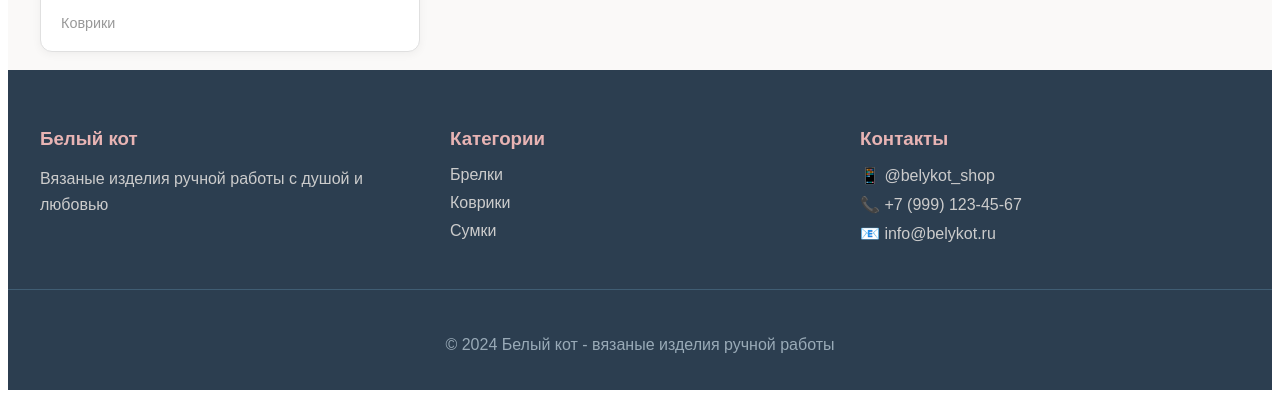
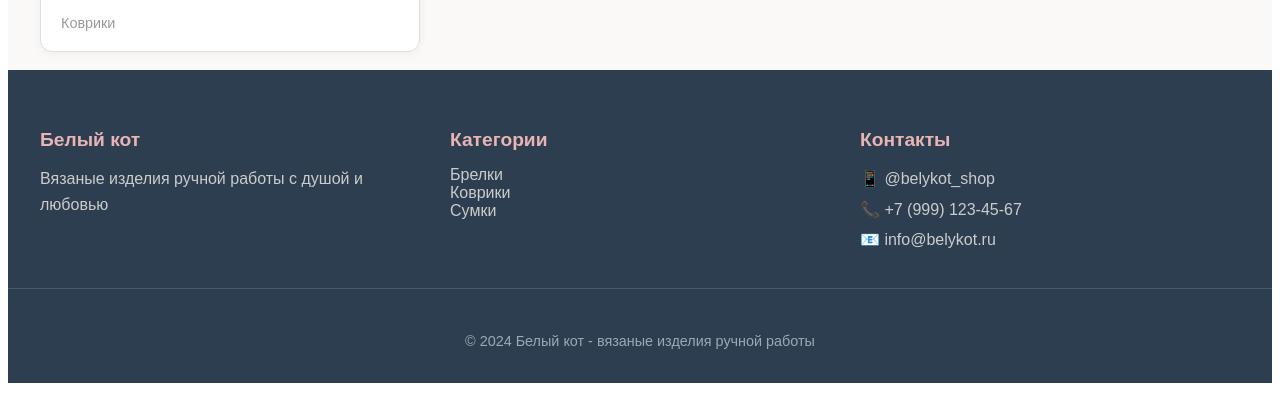
Before and after one commit to HoRonTy/White_cat_site, a React (Vite) app: page / in a window 1280 px wide. Shown: the part 1706-2101 px from the top of the page. Built offline with nearby package versions, Linux system fonts and the light colour scheme.

Commit message:
Update App.jsx

```diff
--- a/src/App.jsx
+++ b/src/App.jsx
@@ -1,13 +1,15 @@
-import React from 'react'
+import React, { useState } from 'react'
 import { Routes, Route, Link } from 'react-router-dom'
 import Home from './pages/Home'
 import AboutPage from './pages/AboutPage'
 import ContactsPage from './pages/ContactsPage'
 import ProductsPage from './pages/ProductsPage'
+import ProductPage from './pages/ProductPage'
 import Navigation from './components/Navigation'
-import ProductPage from './pages/ProductPage'
 
 function App() {
+  const [mobileMenuOpen, setMobileMenuOpen] = useState(false)
+
   return (
     <div style={{
       minHeight: '100vh',
@@ -29,7 +31,7 @@ function App() {
         }}>
           <Link to="/" style={{ textDecoration: 'none' }}>
             <h1 style={{
-              fontSize: '3.5rem',
+              fontSize: 'clamp(2rem, 8vw, 3.5rem)', // Адаптивный размер шрифта
               margin: 0,
               color: '#2c3e50',
               letterSpacing: '2px',
@@ -40,7 +42,7 @@ function App() {
             </h1>
           </Link>
           <p style={{
-            fontSize: '1.1rem',
+            fontSize: 'clamp(0.9rem, 4vw, 1.1rem)',
             color: '#e8b4b4',
             marginTop: '8px',
             fontStyle: 'italic'
@@ -48,69 +50,59 @@ function App() {
             уютные вязаные изделия с душой
           </p>
         </div>
-        <Navigation />
+
+        {/* Кнопка мобильного меню */}
+        <button
+          style={mobileMenuButtonStyle}
+          onClick={() => setMobileMenuOpen(!mobileMenuOpen)}
+        >
+          <div style={hamburgerLineStyle}></div>
+          <div style={hamburgerLineStyle}></div>
+          <div style={hamburgerLineStyle}></div>
+        </button>
+
+        {/* Навигация */}
+        <Navigation mobileMenuOpen={mobileMenuOpen} />
       </header>
 
       {/* Основной контент */}
-      <main style={{
-        maxWidth: '1200px',
-        margin: '0 auto',
-        padding: '0 20px'
-      }}>
+      <main style={mainStyle}>
         <Routes>
           <Route path="/" element={<Home />} />
           <Route path="/about" element={<AboutPage />} />
           <Route path="/contacts" element={<ContactsPage />} />
           <Route path="/:category" element={<ProductsPage />} />
-          <Route path="/product/:id" element={<ProductPage />} /> {/* Новый маршрут */}
+          <Route path="/product/:id" element={<ProductPage />} />
         </Routes>
       </main>
 
       {/* Подвал */}
-      <footer style={{
-        backgroundColor: '#2c3e50',
-        color: 'white',
-        padding: '40px 0 20px',
-        marginTop: '60px'
-      }}>
-        <div style={{
-          maxWidth: '1200px',
-          margin: '0 auto',
-          padding: '0 20px',
-          display: 'grid',
-          gridTemplateColumns: 'repeat(auto-fit, minmax(250px, 1fr))',
-          gap: '30px'
-        }}>
-          <div>
-            <h3 style={{ color: '#e8b4b4', marginBottom: '15px' }}>Белый кот</h3>
-            <p style={{ color: '#ccc', lineHeight: '1.6' }}>
+      <footer style={footerStyle}>
+        <div style={footerContentStyle}>
+          <div style={footerColumnStyle}>
+            <h3 style={footerTitleStyle}>Белый кот</h3>
+            <p style={footerTextStyle}>
               Вязаные изделия ручной работы с душой и любовью
             </p>
           </div>
-          <div>
-            <h3 style={{ color: '#e8b4b4', marginBottom: '15px' }}>Категории</h3>
-            <ul style={{ listStyle: 'none', padding: 0 }}>
-              <li style={{ marginBottom: '10px' }}><Link to="/brelki" style={{ color: '#ccc', textDecoration: 'none' }}>Брелки</Link></li>
-              <li style={{ marginBottom: '10px' }}><Link to="/kovriki" style={{ color: '#ccc', textDecoration: 'none' }}>Коврики</Link></li>
-              <li style={{ marginBottom: '10px' }}><Link to="/sumki" style={{ color: '#ccc', textDecoration: 'none' }}>Сумки</Link></li>
+          <div style={footerColumnStyle}>
+            <h3 style={footerTitleStyle}>Категории</h3>
+            <ul style={footerListStyle}>
+              <li><Link to="/brelki" style={footerLinkStyle}>Брелки</Link></li>
+              <li><Link to="/kovriki" style={footerLinkStyle}>Коврики</Link></li>
+              <li><Link to="/sumki" style={footerLinkStyle}>Сумки</Link></li>
             </ul>
           </div>
-          <div>
-            <h3 style={{ color: '#e8b4b4', marginBottom: '15px' }}>Контакты</h3>
-            <ul style={{ listStyle: 'none', padding: 0 }}>
-              <li style={{ marginBottom: '10px', color: '#ccc' }}>📱 @belykot_shop</li>
-              <li style={{ marginBottom: '10px', color: '#ccc' }}>📞 +7 (999) 123-45-67</li>
-              <li style={{ marginBottom: '10px', color: '#ccc' }}>📧 info@belykot.ru</li>
+          <div style={footerColumnStyle}>
+            <h3 style={footerTitleStyle}>Контакты</h3>
+            <ul style={footerListStyle}>
+              <li style={footerTextStyle}>📱 @belykot_shop</li>
+              <li style={footerTextStyle}>📞 +7 (999) 123-45-67</li>
+              <li style={footerTextStyle}>📧 info@belykot.ru</li>
             </ul>
           </div>
         </div>
-        <div style={{
-          textAlign: 'center',
-          paddingTop: '30px',
-          marginTop: '30px',
-          borderTop: '1px solid #405d73',
-          color: '#99aab7'
-        }}>
+        <div style={footerBottomStyle}>
           <p>© 2024 Белый кот - вязаные изделия ручной работы</p>
         </div>
       </footer>
@@ -118,4 +110,97 @@ function App() {
   )
 }
 
+// Стили с адаптивностью
+const mainStyle = {
+  maxWidth: '1200px',
+  margin: '0 auto',
+  padding: '0 20px',
+  '@media (max-width: 768px)': {
+    padding: '0 15px'
+  }
+}
+
+const mobileMenuButtonStyle = {
+  display: 'none',
+  background: 'none',
+  border: 'none',
+  cursor: 'pointer',
+  padding: '15px',
+  margin: '10px auto',
+  '@media (max-width: 768px)': {
+    display: 'block'
+  }
+}
+
+const hamburgerLineStyle = {
+  width: '25px',
+  height: '3px',
+  backgroundColor: '#2c3e50',
+  margin: '5px 0',
+  transition: '0.3s'
+}
+
+const footerStyle = {
+  backgroundColor: '#2c3e50',
+  color: 'white',
+  padding: '40px 0 20px',
+  marginTop: '60px'
+}
+
+const footerContentStyle = {
+  maxWidth: '1200px',
+  margin: '0 auto',
+  padding: '0 20px',
+  display: 'grid',
+  gridTemplateColumns: 'repeat(auto-fit, minmax(250px, 1fr))',
+  gap: '30px',
+  '@media (max-width: 768px)': {
+    gridTemplateColumns: '1fr',
+    textAlign: 'center',
+    gap: '20px'
+  }
+}
+
+const footerColumnStyle = {
+  '@media (max-width: 768px)': {
+    textAlign: 'center'
+  }
+}
+
+const footerTitleStyle = {
+  color: '#e8b4b4',
+  marginBottom: '15px',
+  fontSize: '1.2rem'
+}
+
+const footerTextStyle = {
+  color: '#ccc',
+  lineHeight: '1.6',
+  margin: '5px 0'
+}
+
+const footerListStyle = {
+  listStyle: 'none',
+  padding: 0,
+  margin: 0
+}
+
+const footerLinkStyle = {
+  color: '#ccc',
+  textDecoration: 'none',
+  transition: 'color 0.3s',
+  ':hover': {
+    color: '#e8b4b4'
+  }
+}
+
+const footerBottomStyle = {
+  textAlign: 'center',
+  paddingTop: '30px',
+  marginTop: '30px',
+  borderTop: '1px solid #405d73',
+  color: '#99aab7',
+  fontSize: '0.9rem'
+}
+
 export default App
```
